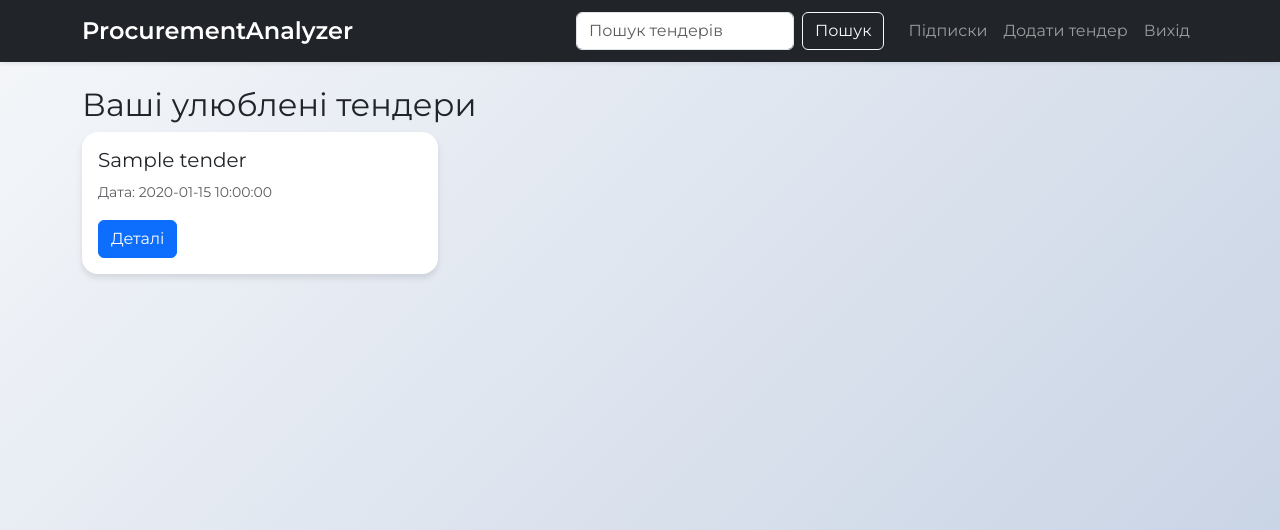
After one commit to demianchuk-o/procurement-analyzer, a Flask app: page /user_tenders in a window 1280 px wide. The commit adds this page. Shown: the top 530 px of the page. Run offline with Flask 3, Linux system fonts and the light colour scheme; the visitor is signed in with stand-in values (Sample User, id 1); tables that the repository leaves empty hold one stand-in row (values such as "Sample post").

Commit message:
update and finalize user subscriptions impl

```diff
--- a/api/tender_routes.py
+++ b/api/tender_routes.py
@@ -79,12 +79,6 @@ def init_tender_routes(app,
             flash(str(e), 'danger')
         return redirect(url_for('tender.tender_detail', tender_id=tender_id))
 
-    @tender_bp.route('/user_tenders')
-    def user_tenders():
-        user_id = session.get('user_id')
-        subs = user_repository.find_subscriptions(user_id)
-        tenders = [tender_repository.get_by_id(s.tender_id) for s in subs]
-        return render_template('user_tenders.html', tenders=tenders)
 
 
     app.register_blueprint(tender_bp, url_prefix='/tender')
--- a/app.py
+++ b/app.py
@@ -77,5 +77,13 @@ def index():
         title_filter=title
     )
 
+@app.route('/user_tenders')
+def user_tenders():
+    user_id = session.get('user_id')
+    if not user_id:
+        return redirect(url_for('auth.login'))
+    tenders = tender_repository.get_subscribed_tenders(user_id)
+    return render_template('user_tenders.html', tenders=tenders)
+
 if __name__ == '__main__':
     app.run(debug=True)
--- a/repositories/tender_repository.py
+++ b/repositories/tender_repository.py
@@ -120,6 +120,20 @@ class TenderRepository(BaseRepository[Tender]):
         """
         return self._session.query(Complaint).filter(Complaint.id == complaint_id).first()
 
+    def get_subscribed_tenders(self, user_id: int) -> list[Tender]:
+        """
+        Fetches all tenders that a user is subscribed to.
+        :param user_id: ID of the user.
+        :return: A list of tenders the user is subscribed to.
+        """
+        return (
+            self._session
+            .query(Tender)
+            .join(UserSubscription, Tender.id == UserSubscription.tender_id)
+            .filter(UserSubscription.user_id == user_id)
+            .all()
+        )
+
     def get_modified_tenders_and_subscribed_users(self, since_date: datetime) -> Dict[str, List[str]]:
         """
         Fetches IDs of tenders modified since a given date and the emails
--- a/templates/base.html
+++ b/templates/base.html
@@ -70,7 +70,7 @@
           {% if session.get('user_id') %}
 
             <li class="nav-item">
-              <a class="nav-link">Підписки</a>
+              <a class="nav-link" href="{{ url_for('user_tenders') }}">Підписки</a>
             </li>
             <li class="nav-item">
                 <a href="{{ url_for('tender.add_tender_page') }}" class="nav-link">Додати тендер</a>
--- /dev/null
+++ b/templates/user_tenders.html
@@ -0,0 +1,18 @@
+{% extends 'base.html' %}
+{% block title %}Улюблені тендери{% endblock %}
+{% block content %}
+<h2>Ваші улюблені тендери</h2>
+<div class="row">
+  {% for tender in tenders %}
+    <div class="col-md-4">
+      <div class="card mb-3">
+        <div class="card-body">
+          <h5 class="card-title">{{ tender.title[:50] }}{% if tender.title|length > 50 %}...{% endif %}</h5>
+          <p class="card-text"><small class="text-muted">Дата: {{ tender.date_modified }}</small></p>
+          <a href="{{ url_for('tender.tender_detail', tender_id=tender.id) }}" class="btn btn-primary">Деталі</a>
+        </div>
+      </div>
+    </div>
+  {% endfor %}
+</div>
+{% endblock %}
```
